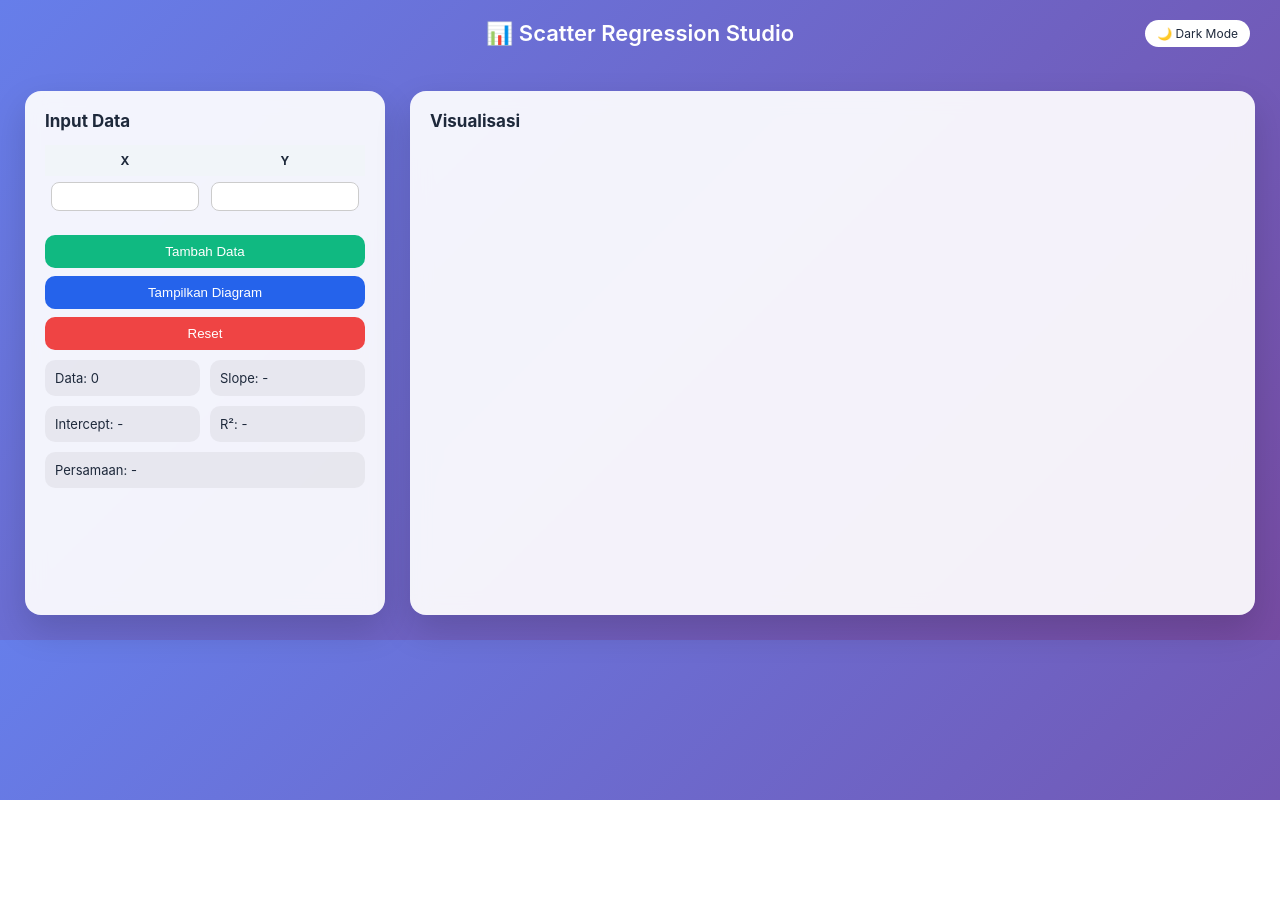
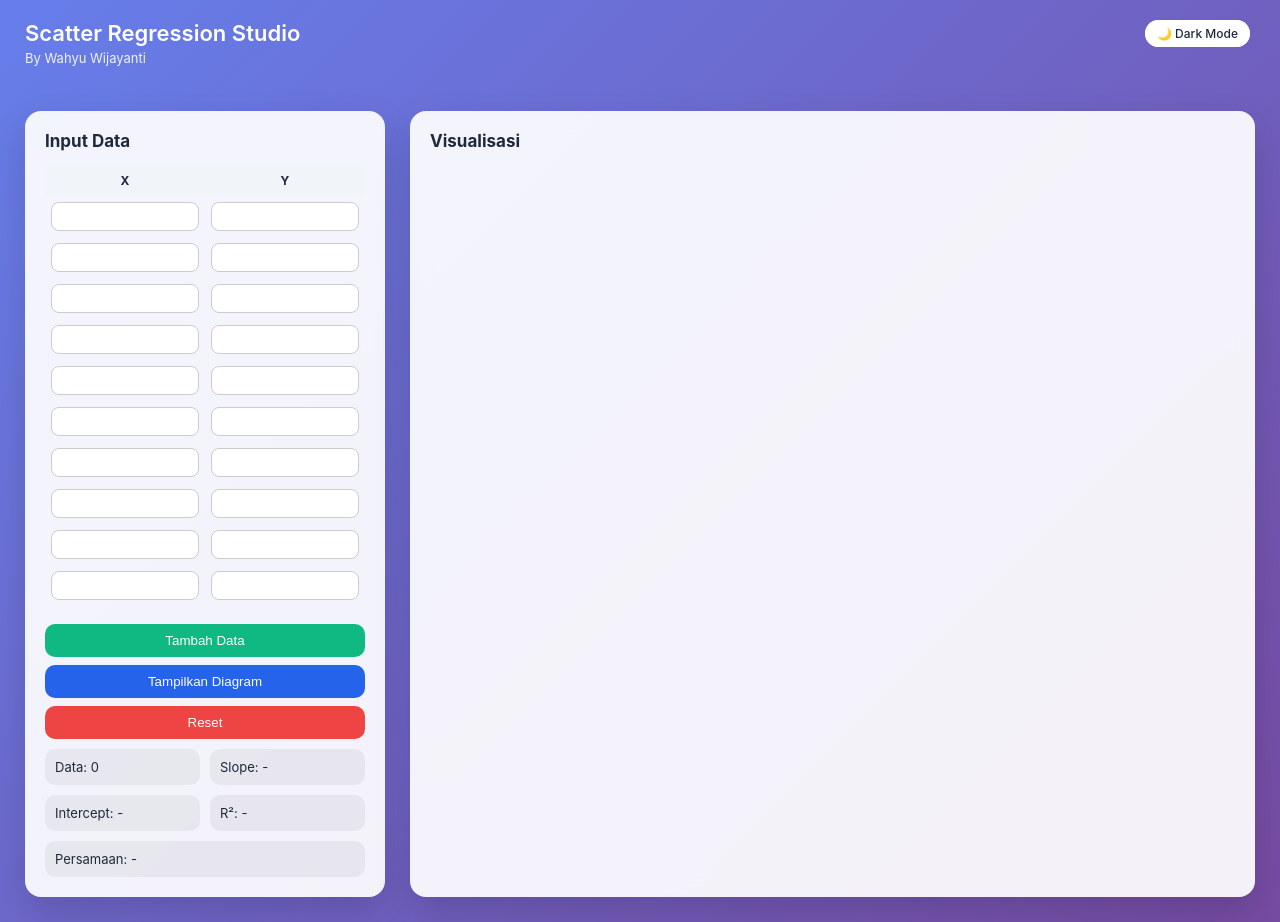
Before and after one commit to BuWahyu/regresi, a plain HTML site: page index.html in a window 1280 px wide. Before the commit the page ends 800 px from the top, so only its background shows below. Drawn offline with nearby package versions, Linux system fonts and the light colour scheme.

Commit message:
Update index.html with improved header and data rows
Refactor header and styling, add initial rows for data input.

```diff
--- a/index.html
+++ b/index.html
@@ -20,11 +20,42 @@ body{
     color:white;
 }
 header{
-    text-align:center;
-    padding:20px;
+    display:flex;
+    justify-content:space-between;
+    align-items:center;
+    padding:20px 25px;
     color:white;
+    flex-wrap:wrap;
+}
+
+.header-left{
+    display:flex;
+    flex-direction:column;
+}
+
+.header-title{
     font-size:22px;
     font-weight:600;
+}
+
+.header-sub{
+    font-size:13px;
+    opacity:0.9;
+    margin-top:4px;
+}
+
+.toggle-dark{
+    background:white;
+    padding:6px 14px;
+    border-radius:20px;
+    cursor:pointer;
+    font-size:12px;
+    font-weight:500;
+}
+
+.dark .toggle-dark{
+    background:#334155;
+    color:white;
 }
 .toggle-dark{
     position:absolute;
@@ -119,7 +150,13 @@ button{
 
 <body>
 
-<header>📊 Scatter Regression Studio</header>
+<header>
+    <div class="header-left">
+        <div class="header-title">Scatter Regression Studio</div>
+        <div class="header-sub">By Wahyu Wijayanti</div>
+    </div>
+    <div class="toggle-dark" onclick="toggleDark()">🌙 Dark Mode</div>
+</header>
 <div class="toggle-dark" onclick="toggleDark()">🌙 Dark Mode</div>
 
 <div class="container">
@@ -131,12 +168,7 @@ button{
 <thead>
 <tr><th>X</th><th>Y</th></tr>
 </thead>
-<tbody>
-<tr>
-<td><input type="number" step="any"></td>
-<td><input type="number" step="any"></td>
-</tr>
-</tbody>
+<tbody></tbody>
 </table>
 
 <button class="btn-green" onclick="addRow()">Tambah Data</button>
@@ -168,7 +200,18 @@ Persamaan: <span id="equation">-</span>
 
 let chartInstance=null;
 let lastData=null;
+function createInitialRows(){
+    const tbody = document.querySelector("#dataTable tbody");
+    tbody.innerHTML = "";
 
+    for(let i=0; i<10; i++){
+        const row = tbody.insertRow();
+        row.innerHTML = `
+            <td><input type="number" step="any"></td>
+            <td><input type="number" step="any"></td>
+        `;
+    }
+}
 function toggleDark(){
     document.body.classList.toggle("dark");
     if(lastData) generateChart();
@@ -181,10 +224,10 @@ function addRow(){
 }
 
 function resetAll(){
-    document.querySelector("#dataTable tbody").innerHTML=
-    `<tr><td><input type="number"></td>
-         <td><input type="number"></td></tr>`;
+    createInitialRows();
+
     if(chartInstance) chartInstance.destroy();
+
     document.getElementById("count").innerText=0;
     document.getElementById("slope").innerText="-";
     document.getElementById("intercept").innerText="-";
@@ -299,7 +342,9 @@ function generateChart(){
     });
 
 }
-
+window.onload = function(){
+    createInitialRows();
+};
 </script>
 
 </body>
```
